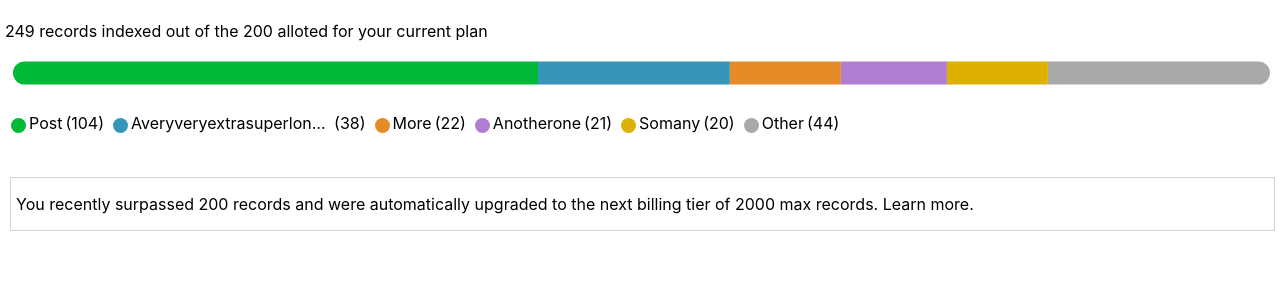
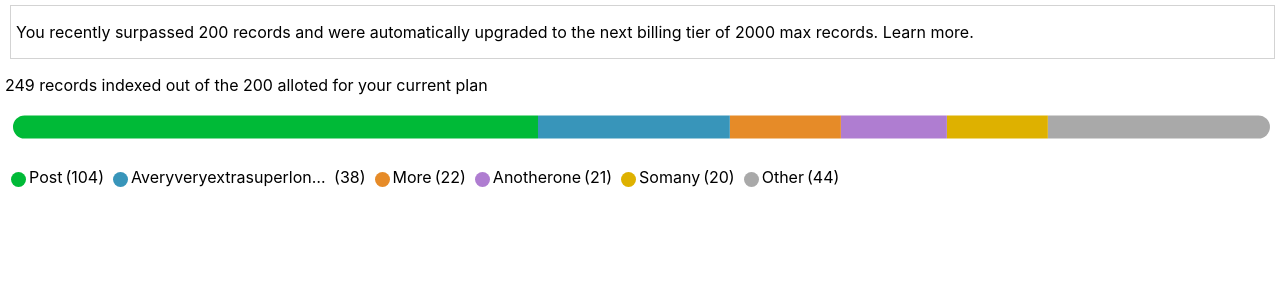
Before and after one commit to annacmc/records-meter, a React (Create React App) app: page / in a window 1280 px wide. Shown: the top 300 px of the page. Built offline with nearby package versions, Linux system fonts and the light colour scheme.

Commit message:
move noticebox above record meter for the time being

```diff
--- a/src/App.css
+++ b/src/App.css
@@ -43,7 +43,6 @@ ul.chartLegend {
 
 .noticeBox {
   border: solid .5px lightgrey;
-  margin-top: 80px;
   margin-left: 5px;
   padding: 0px 5px;
 
@@ -51,7 +50,7 @@ ul.chartLegend {
 
 .noticeBoxRed {
   border: solid .5px red;
-  padding: 10px 10px;
   color: red;
-  margin: 15px;
+  margin-left: 5px;
+  padding: 0px 5px;
 }
--- a/src/App.js
+++ b/src/App.js
@@ -17,13 +17,13 @@ class App extends React.Component {
   render() {
     return (
       <main>
+         <NoticeBox errors={this.state.feed.errors} className={this.state.feed.noticeBoxClassName}></NoticeBox>
         <RecordCount
           recordCount={this.state.feed.recordCount}
           planRecordLimit={this.state.feed.tier}
         />
         <BarChart data={this.state.feed.data} />
-        <NoticeBox errors={this.state.feed.errors} className={this.state.feed.noticeBoxClassName}></NoticeBox>
-      </main>
+             </main>
     );
   }
 }
```
